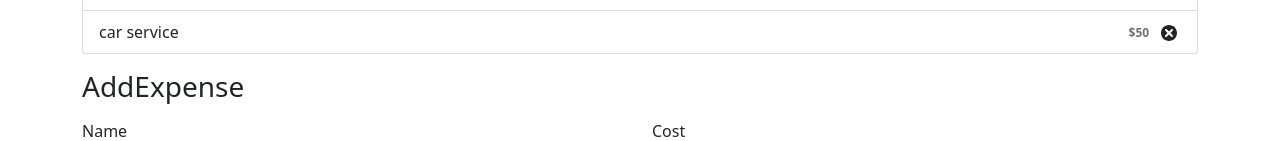
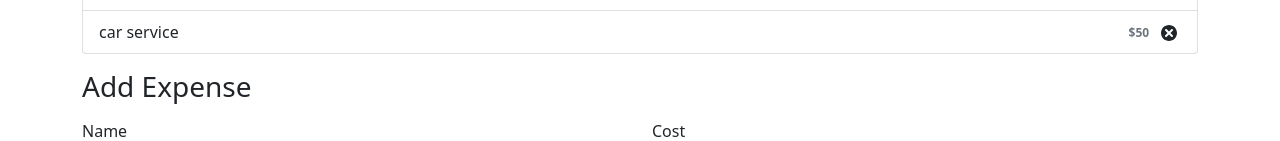
Before and after one commit to Dwaynew85/budget-tracker, a React (Create React App) app: page / in a window 1280 px wide. Shown: the part 295-436 px from the top of the page. Built offline with nearby package versions, Linux system fonts and the light colour scheme.

Commit message:
Refactor for UI edits.

```diff
--- a/src/App.js
+++ b/src/App.js
@@ -29,7 +29,7 @@ const App = () => {
 						<ExpenseList />
 					</div>
 				</div>
-        <h3 className='mt-3'>AddExpense</h3>
+				<h3 className='mt-3'>Add Expense</h3>
 				<div className='row mt-3'>
 					<div className='col-sm'>
 						<AddExpenseForm />
```
Lines whose indentation alone changed are shown as unchanged.
